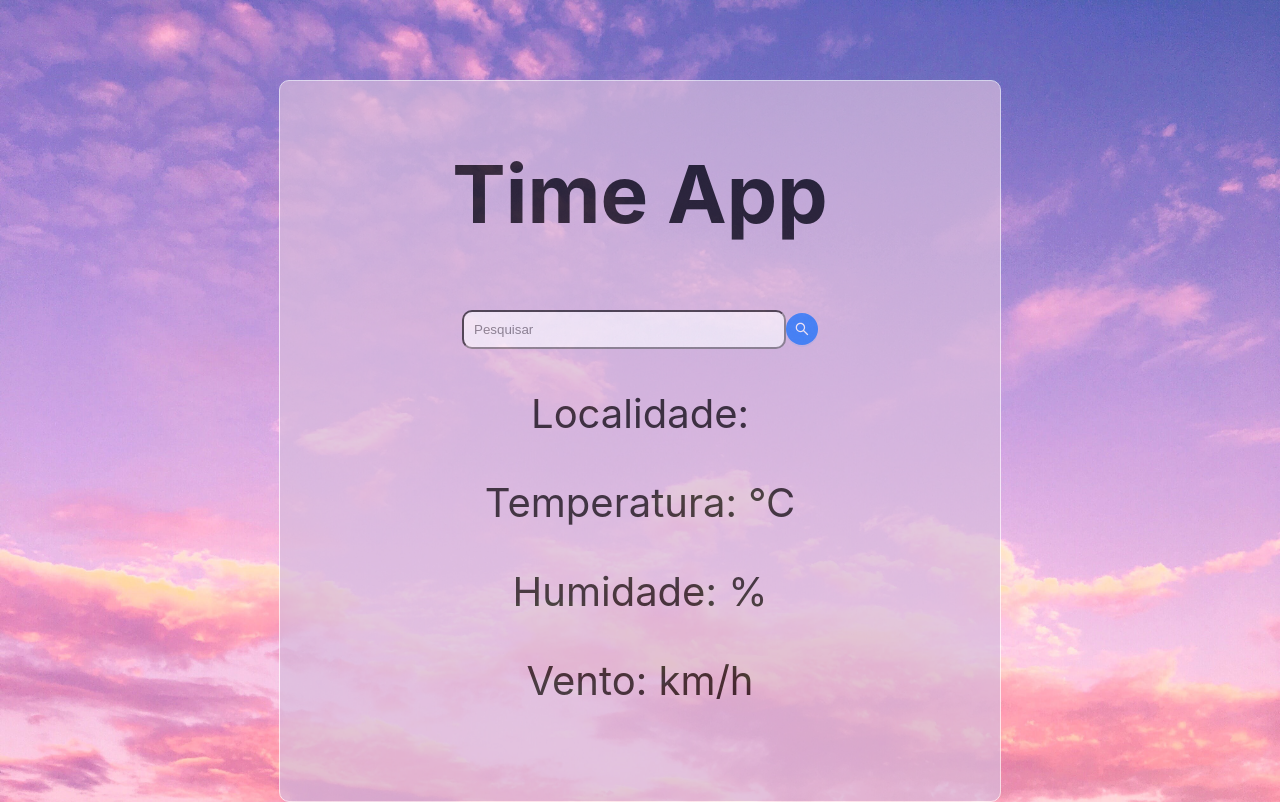
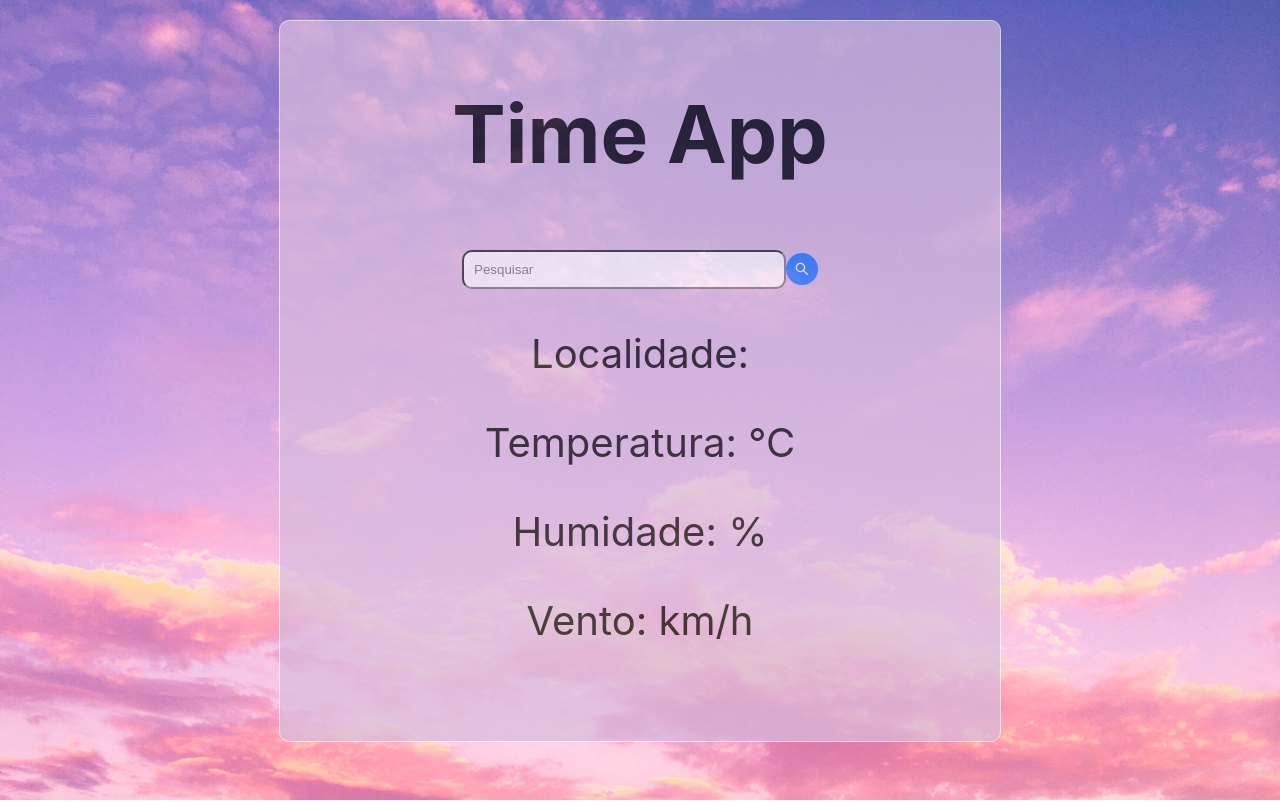
Before and after one commit to Isaiasdesemvolvedor/Clim-tico, a React (Create React App) app: page / in a window 1280 px wide. Built offline with nearby package versions, Linux system fonts and the light colour scheme.

Commit message:
Update App.css

```diff
--- a/src/App.css
+++ b/src/App.css
@@ -3,7 +3,7 @@
 .container{
 position: relative;
 margin: auto;
-top: 10vh;
+top: 20px;
 height: 700px;
 width: 700px;
 font-size: 40px;
```
